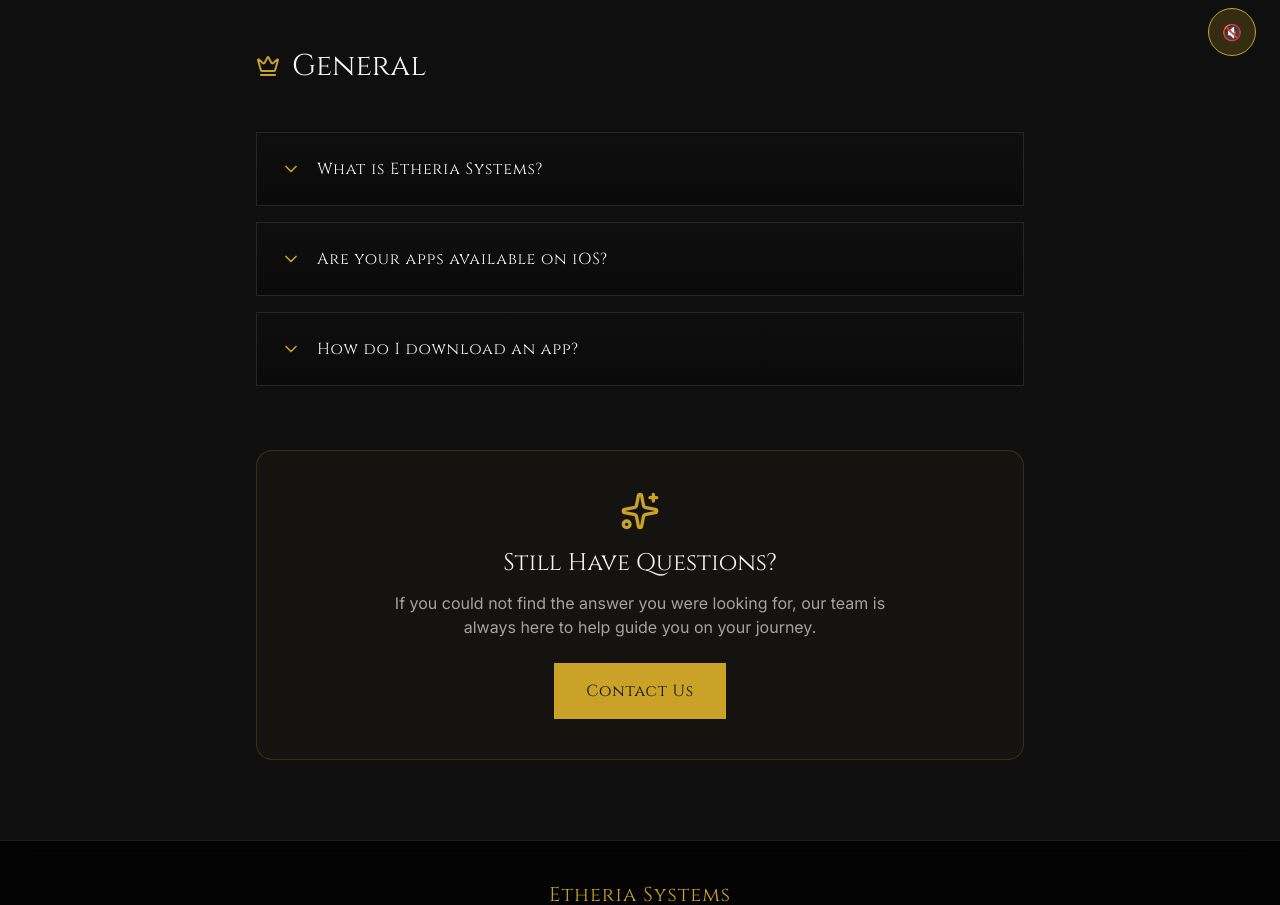
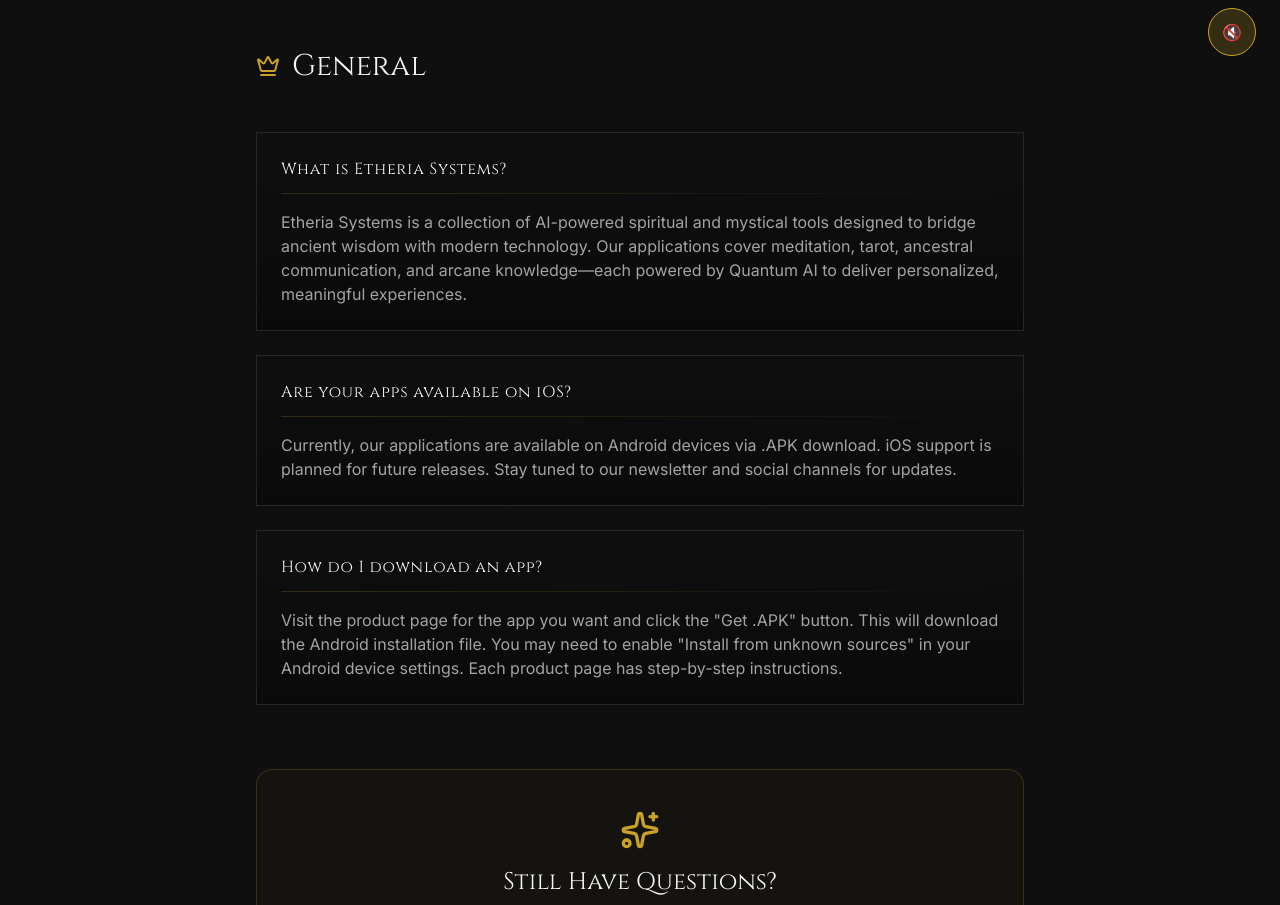
Before and after one commit to etheriasystems-2410/Etheriasystems.online, a React (Vite) app: page /faq in a window 1280 px wide. Shown: the part 720-1625 px from the top of the page. Built offline with nearby package versions, Linux system fonts and the light colour scheme.

Commit message:
FAQ page: show all answers by default, no accordion toggle

```diff
--- a/src/pages/FAQPage.tsx
+++ b/src/pages/FAQPage.tsx
@@ -1,6 +1,6 @@
-import { useState, useRef } from 'react';
+import { useState } from 'react';
 import { Link } from 'react-router-dom';
-import { HelpCircle, ChevronDown, ChevronUp, Crown, Sparkles } from 'lucide-react';
+import { HelpCircle, Crown, Sparkles } from 'lucide-react';
 
 interface FAQItem {
   question: string;
@@ -9,7 +9,6 @@
 }
 
 const faqData: FAQItem[] = [
-  // General
   {
     question: 'What is Etheria Systems?',
     answer: 'Etheria Systems is a collection of AI-powered spiritual and mystical tools designed to bridge ancient wisdom with modern technology. Our applications cover meditation, tarot, ancestral communication, and arcane knowledge—each powered by Quantum AI to deliver personalized, meaningful experiences.',
@@ -22,10 +21,9 @@
   },
   {
     question: 'How do I download an app?',
-    answer: 'Visit the product page for the app you want and click the "Get .APK" button. This will download the Android installation file. You may need to enable "Install from unknown sources" in your device settings. Each product page has step-by-step instructions.',
+    answer: 'Visit the product page for the app you want and click the "Get .APK" button. This will download the Android installation file. You may need to enable "Install from unknown sources" in your Android device settings. Each product page has step-by-step instructions.',
     category: 'General'
   },
-  // Subscriptions & Pricing
   {
     question: 'How much does a subscription cost?',
     answer: 'All Etheria Systems applications are priced at $3.99 per month. We will never charge more than this for any app we create. This is our sacred promise to keeping spiritual wisdom accessible.',
@@ -51,7 +49,6 @@
     answer: 'Every two weeks, we hold a random drawing for each app. Users who meet the activity threshold are automatically entered. One winner per app receives a free month of premium access. Both free and paid members are eligible to win. Winners are contacted via email with their redemption code.',
     category: 'Subscriptions & Pricing'
   },
-  // Beta Testing
   {
     question: 'How do I become a beta tester?',
     answer: 'When beta testing is open for an app, visit its product page and click the "Get .APK" button to download the beta version. Create a free account in-app, then contact us through the in-app contact form. The first 20 testers to message us will receive a free lifetime premium membership code.',
@@ -67,31 +64,26 @@
     answer: 'Beta testing opens on a per-app basis. Currently, Etheria and Arcanum Liberatus are open for beta testing. Dead Speak and Arcanum. Tarot Academy will open for beta testing soon. Check each product page for current status.',
     category: 'Beta Testing'
   },
-  // Products - Etheria
   {
     question: 'What is Etheria?',
     answer: 'Etheria is a Quantum AI-powered meditation and psychic awareness study tool. It includes guided meditation techniques, Chakra Alignment Meditations, timed meditation with ambient sounds, and practical hands-on classes designed to evolve your psychic gifts.',
     category: 'Products'
   },
-  // Products - Arcanum Liberatus
   {
     question: 'What is Arcanum Liberatus?',
     answer: 'Arcanum Liberatus is a mobile grimoire powered by Quantum AI. It blends ancient knowledge with modern technology, offering glossaries of crystals and herbs, over 250 gods/goddesses/spirits, horoscopes, natal charts, planetary calculators, AI-powered ritual and spell generators, and a personal journal. Free tier includes core tools; premium unlocks AI chat, the Ritual & Spell Creator, Sigil Garden, and more.',
     category: 'Products'
   },
-  // Products - Arcanum. Tarot Academy
   {
     question: 'What is Arcanum. Tarot Academy?',
     answer: 'Arcanum. Tarot Academy is your complete guide to tarot mastery. Learn all 78 cards inside and out, from the Major Arcana to the Minor Mysteries. Features include guided pathworking, expert spreads from three-card pulls to the Celtic Cross, and deep knowledge of symbolism, numerology, and elemental correspondences. A subscription is required to use this app.',
     category: 'Products'
   },
-  // Products - Dead Speak
   {
     question: 'What is Dead Speak?',
     answer: 'Dead Speak is a comprehensive tool and spiritualism study guide for communicating with those who have departed. It covers spiritualist beliefs and offers hands-on training in the art of sacred ancestral communication, including guided ceremonies and protected space creation.',
     category: 'Products'
   },
-  // Technical
   {
     question: 'The app is not installing. What should I do?',
     answer: 'First, ensure you have enabled "Install from unknown sources" in your Android device settings under Security. If the issue persists, try downloading the .APK again in case the file was corrupted. For further assistance, contact us through the website contact form.',
@@ -107,7 +99,6 @@
     answer: 'Yes, all your data—including journal entries, saved readings, and account information—is synced to your account and can be accessed on any device when you log in.',
     category: 'Technical Support'
   },
-  // Account & Privacy
   {
     question: 'Is my personal information secure?',
     answer: 'Absolutely. We take data security seriously and implement appropriate technical and organizational measures to protect your personal information. We never sell your data to third parties. For full details, please review our Privacy Policy.',
@@ -123,14 +114,7 @@
 const categories = ['General', 'Subscriptions & Pricing', 'Beta Testing', 'Products', 'Technical Support', 'Account & Privacy'];
 
 export default function FAQPage() {
-  const [openIndex, setOpenIndex] = useState<number | null>(null);
   const [activeCategory, setActiveCategory] = useState('General');
-  const contentRef = useRef<HTMLDivElement>(null);
-
-  const toggle = (idx: number) => {
-    setOpenIndex(openIndex === idx ? null : idx);
-  };
-
   const filtered = faqData.filter((f) => f.category === activeCategory);
 
   const categoryIcons: Record<string, string> = {
@@ -166,7 +150,7 @@
           {categories.map((cat) => (
             <button
               key={cat}
-              onClick={() => { setActiveCategory(cat); setOpenIndex(null); }}
+              onClick={() => setActiveCategory(cat)}
               className={`flex-shrink-0 px-4 py-2 rounded-full font-cinzel text-xs sm:text-sm tracking-wider transition-all duration-300 border ${
                 activeCategory === cat
                   ? 'bg-[#c9a227] text-[#0a0a0b] border-[#c9a227]'
@@ -180,47 +164,28 @@
         </div>
       </section>
 
-      {/* ═════ FAQ CONTENT ═════ */}
-      <section className="py-12 sm:py-20 px-6 sm:px-8 bg-[#0f0f10]" ref={contentRef}>
+      {/* ═════ FAQ CONTENT — ALL ANSWERS VISIBLE ═════ */}
+      <section className="py-12 sm:py-20 px-6 sm:px-8 bg-[#0f0f10]">
         <div className="max-w-3xl mx-auto">
           <h2 className="font-cinzel text-2xl sm:text-3xl text-[#f5f5f5] mb-8 sm:mb-12 flex items-center gap-3">
             <Crown className="w-6 h-6 text-[#c9a227]" />
             {activeCategory}
           </h2>
 
-          <div className="space-y-4">
+          <div className="space-y-6">
             {filtered.map((item, idx) => (
               <div
                 key={idx}
-                className="border border-[#262626] rounded-xl bg-gradient-to-b from-[#0f0f10] to-[#0a0a0b] overflow-hidden transition-all duration-300 hover:border-[#c9a227]/30"
+                className="border border-[#262626] rounded-xl bg-gradient-to-b from-[#0f0f10] to-[#0a0a0b] overflow-hidden hover:border-[#c9a227]/30 transition-all duration-300"
               >
-                <button
-                  onClick={() => toggle(idx)}
-                  className="w-full flex items-start gap-4 p-5 sm:p-6 text-left cursor-pointer"
-                >
-                  <span className="flex-shrink-0 mt-0.5">
-                    {openIndex === idx ? (
-                      <ChevronUp className="w-5 h-5 text-[#c9a227]" />
-                    ) : (
-                      <ChevronDown className="w-5 h-5 text-[#c9a227]" />
-                    )}
-                  </span>
-                  <span className="font-cinzel text-sm sm:text-base text-[#f5f5f5] tracking-wider leading-relaxed">
+                <div className="p-5 sm:p-6">
+                  <h3 className="font-cinzel text-sm sm:text-base text-[#f5f5f5] tracking-wider leading-relaxed mb-3">
                     {item.question}
-                  </span>
-                </button>
-
-                <div
-                  className={`overflow-hidden transition-all duration-300 ${
-                    openIndex === idx ? 'max-h-96 opacity-100' : 'max-h-0 opacity-0'
-                  }`}
-                >
-                  <div className="px-5 sm:px-6 pb-5 sm:pb-6 pl-14 sm:pl-16">
-                    <div className="h-px bg-gradient-to-r from-[#c9a227]/20 to-transparent mb-4" />
-                    <p className="text-[#a3a3a3] text-sm sm:text-base leading-relaxed">
-                      {item.answer}
-                    </p>
-                  </div>
+                  </h3>
+                  <div className="h-px bg-gradient-to-r from-[#c9a227]/20 to-transparent mb-4" />
+                  <p className="text-[#a3a3a3] text-sm sm:text-base leading-relaxed">
+                    {item.answer}
+                  </p>
                 </div>
               </div>
             ))}
```
